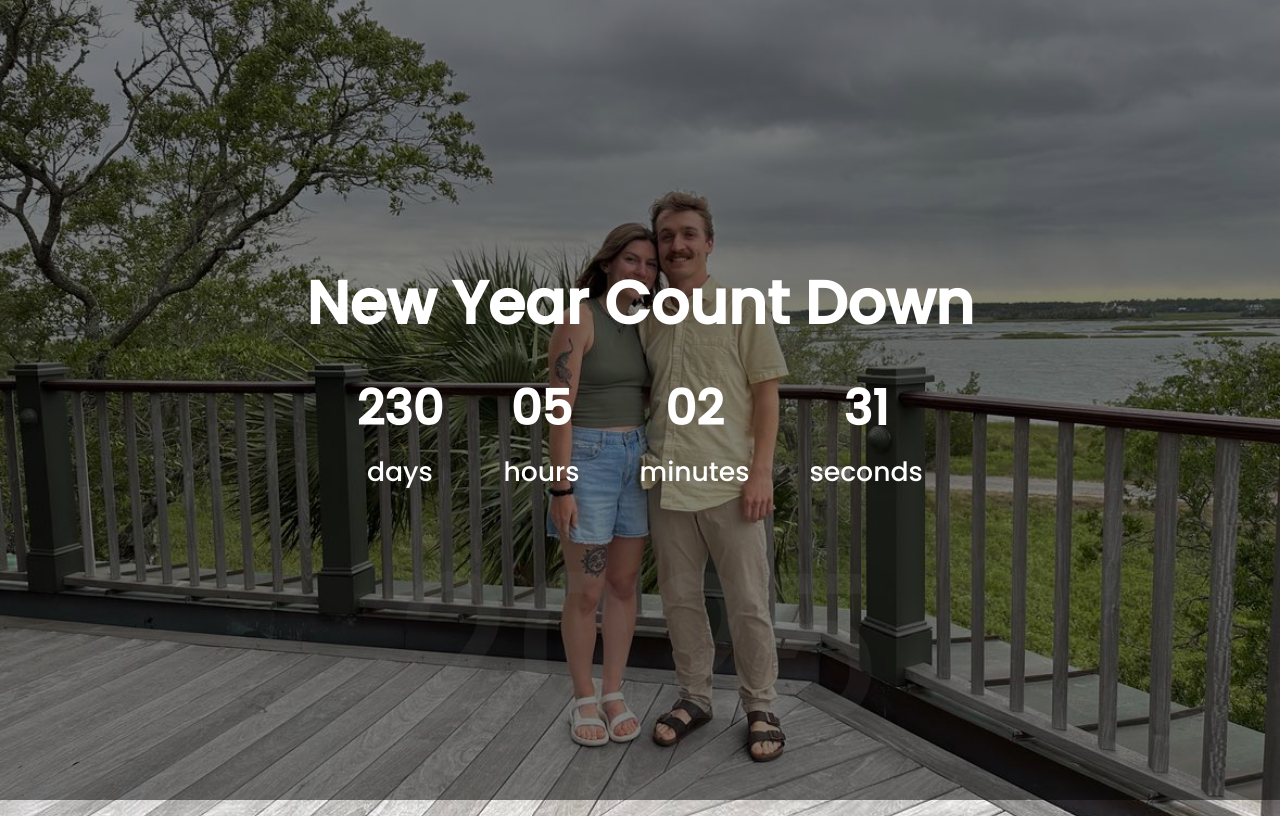
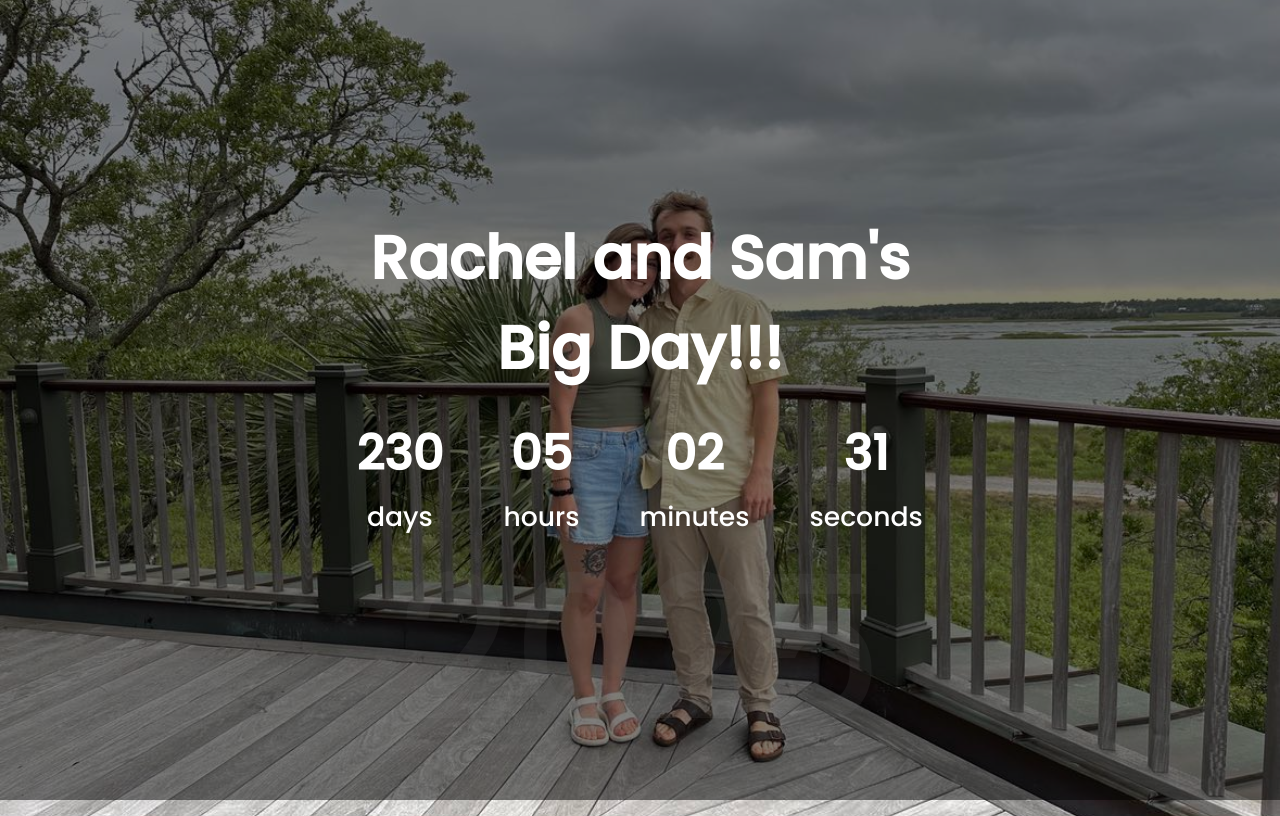
Before and after one commit to spental/Rachel-Sam-, a plain HTML site: page index.html in a window 1280 px wide. Drawn offline with Linux system fonts and the light colour scheme; a web font is replaced by a local one.

Commit message:
Update index.html

```diff
--- a/index.html
+++ b/index.html
@@ -12,7 +12,7 @@
 			content="new year, count, down, new year count down"
 		/>
 		<meta name="author" content="Chan Myae Maung" />
-		<title>Rachel & Sam's<br>Big Day!!!</title>
+		<title>Rachel & Sam</title>
 		<link
 			rel="stylesheet"
 			href="https://mmwebfonts.comquas.com/fonts/?font=notosanzawgyi"
@@ -31,7 +31,7 @@
 		<!-- New Year -->
 		<div id="year" class="year"></div>
 		<!-- Title -->
-		<h1>New Year Count Down</h1>
+		<h1>Rachel and Sam's <br> Big Day!!!</h1>
 		<!-- Count Down Wrapper -->
 		<div id="countDown" class="countDown">
 			<!-- Days -->
```
